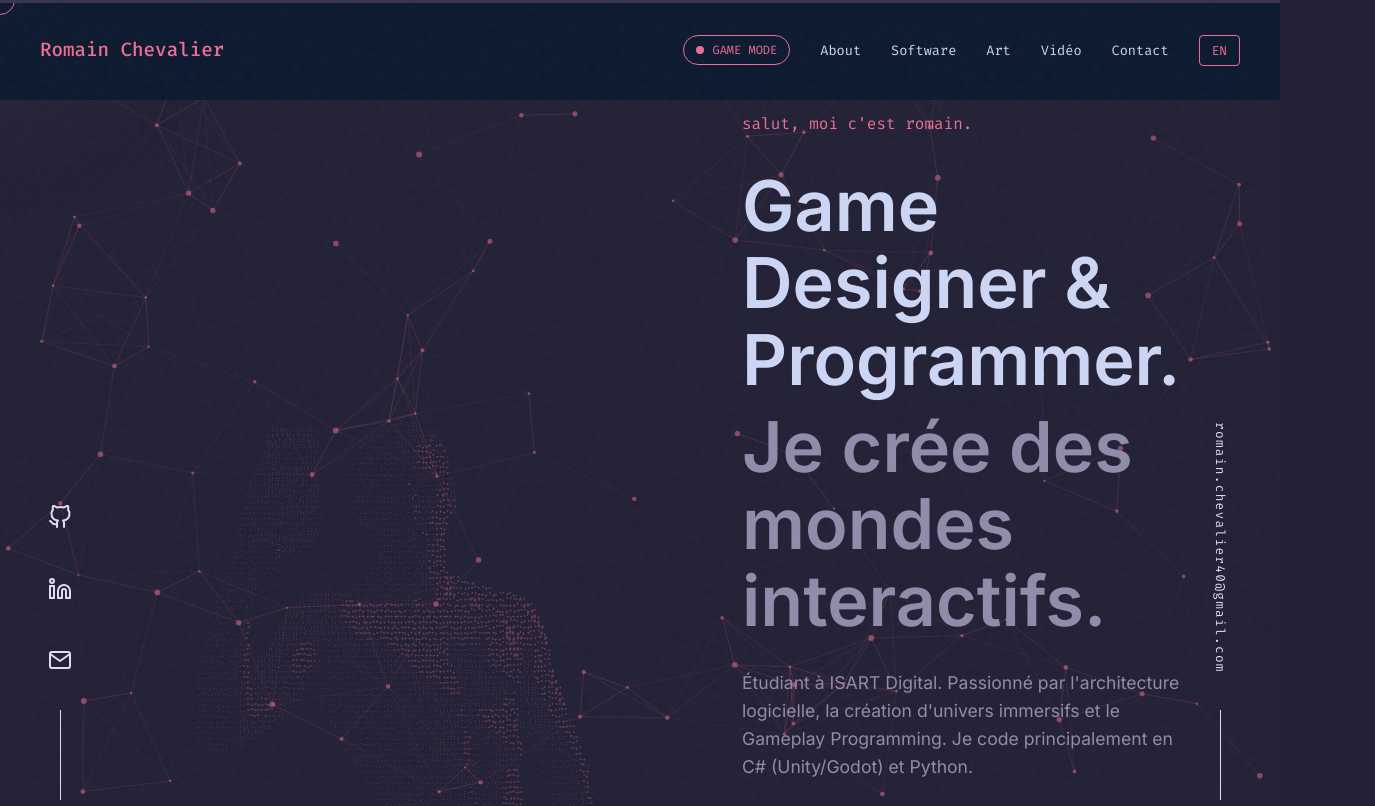
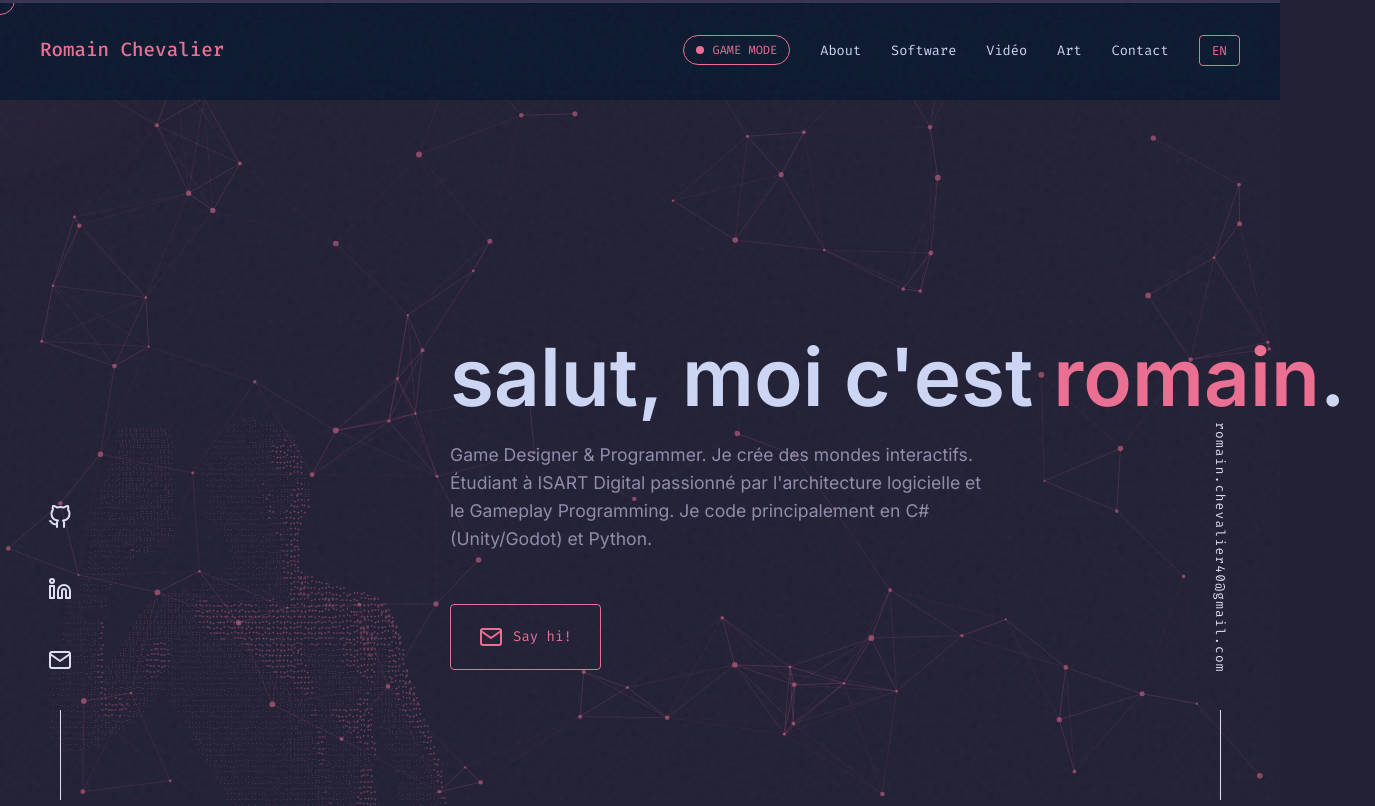
Before and after one commit to crocs-rouges/portfolio, a website: page index.html in a window 1280 px wide. Shown: the top 806 px of the page, 1375 px wide, since content can reach past the window. Drawn offline with nearby package versions, Linux system fonts and the light colour scheme; animation ran at ten frames a second.

Commit message:
adding writting head on the main page and switching place between art and video galery Refactor hero section layout and simplify translation structure
- Merge hero intro, title, and subtitle into single title with inline name highlight
- Consolidate hero description into single merged text block
- Update translation keys to support new hero structure (hero_intro_start, hero_intro_name, hero_intro_end, hero_desc_merged)
- Reorder navigation sections (Video moved before Art)
- Adjust matrix decode effect to target .hero-text container instead of individual element classes
- Add cursor blink animation to hero title
- Update hero typography with improved font sizing and spacing
- Maintain bilingual support (FR/EN) with new translation structure

```diff
--- a/CSS/style.css
+++ b/CSS/style.css
@@ -355,24 +355,48 @@ section {
     flex: 1;
 }
 
-.hero-intro {
-    color: var(--green);
-    font-family: var(--font-mono);
-    margin-bottom: 30px;
+.hero-title {
+    color: var(--lightest-slate);
+    font-size: clamp(40px, 8vw, 80px);
+    line-height: 1.1;
+    margin-bottom: 20px;
+    font-weight: 600;
 }
 
-.hero-title {
-    color: var(--lightest-slate);
-    font-size: clamp(40px, 8vw, 70px);
-    line-height: 1.1;
-    margin-bottom: 10px;
+.hero-title .highlight {
+    color: var(--green);
+}
+
+.hero-title::after {
+    content: '';
+    display: inline-block;
+    width: 6px;
+    height: 1em;
+    background-color: var(--green);
+    vertical-align: -0.05em;
+    margin-left: 5px;
+    animation: blinkCursor 1.2s step-end infinite;
+}
+
+@keyframes blinkCursor {
+    0%, 100% { opacity: 1; }
+    50% { opacity: 0; }
 }
 
 .hero-subtitle {
     color: var(--slate);
-    font-size: clamp(40px, 8vw, 70px);
-    line-height: 1.1;
+    font-size: clamp(20px, 4vw, 35px);
+    line-height: 1.2;
+    margin-bottom: 15px;
+    font-weight: 500;
+}
+
+.hero-desc-subtitle {
+    color: var(--slate);
+    font-size: clamp(16px, 3vw, 22px);
+    line-height: 1.4;
     margin-bottom: 30px;
+    font-weight: 400;
 }
 
 .hero-description {
--- a/index.html
+++ b/index.html
@@ -31,7 +31,11 @@
                 <a href="#" class="logo">Romain Chevalier</a>
 
                 <div class="nav-right">
-                    <button id="game-mode-toggle" class="game-mode-btn" aria-label="Toggle Game Mode">
+                    <button
+                        id="game-mode-toggle"
+                        class="game-mode-btn"
+                        aria-label="Toggle Game Mode"
+                    >
                         <span class="game-dot"></span>
                         <span data-i18n="game_mode_btn">GAME MODE</span>
                     </button>
@@ -45,10 +49,10 @@
                                 >Software</a
                             >
                         </li>
-                        <li><a href="#art" data-i18n="nav_art">Art</a></li>
                         <li>
                             <a href="#video" data-i18n="nav_video">Video</a>
                         </li>
+                        <li><a href="#art" data-i18n="nav_art">Art</a></li>
                         <li>
                             <a href="#contact" data-i18n="nav_contact"
                                 >Contact</a
@@ -65,7 +69,13 @@
                     </button>
 
                     <!-- Mobile Menu Button -->
-                    <button class="mobile-menu-btn" id="mobile-menu-btn" aria-label="Menu" aria-expanded="false" aria-controls="nav-links">
+                    <button
+                        class="mobile-menu-btn"
+                        id="mobile-menu-btn"
+                        aria-label="Menu"
+                        aria-expanded="false"
+                        aria-controls="nav-links"
+                    >
                         <i data-feather="menu"></i>
                     </button>
                 </div>
@@ -126,29 +136,31 @@
                         ></canvas>
                     </div>
                     <div class="hero-text">
-                        <p class="hero-intro" data-i18n="hero_intro">
-                            hi, romain here.
-                        </p>
-                        <h1 class="hero-title" data-i18n="hero_title">
-                            Game Designer & Programmer.
+                        <h1 class="hero-title" style="white-space: nowrap">
+                            <span data-i18n="hero_intro_start">hi, </span
+                            ><span class="highlight" data-i18n="hero_intro_name"
+                                >romain</span
+                            ><span data-i18n="hero_intro_end"> here.</span>
                         </h1>
-                        <h2 class="hero-subtitle" data-i18n="hero_subtitle">
-                            I build interactive digital worlds.
-                        </h2>
                         <p
                             class="hero-description"
-                            data-i18n="hero_desc_minimal"
+                            data-i18n="hero_desc_merged"
                         >
-                            Étudiant à ISART Digital. Passionné par
-                            l'architecture logicielle, la création d'univers
-                            immersifs et le Gameplay Programming. Je code
-                            principalement en C# (Unity/Godot) et Python.
+                            Game Designer & Programmer. Je crée des mondes
+                            interactifs. Étudiant à ISART Digital passionné par
+                            l'architecture logicielle et le Gameplay
+                            Programming. Je code principalement en C# et Python.
                         </p>
                         <a
                             href="mailto:romain.chevalier40@gmail.com"
-                            class="btn-primary"
+                            class="btn-primary interactive"
+                            style="
+                                display: inline-flex;
+                                align-items: center;
+                                gap: 10px;
+                            "
                         >
-                            <i data-feather="mail" class="icon-small"></i>
+                            <i data-feather="mail"></i>
                             <span data-i18n="btn_say_hi">Say hi!</span>
                         </a>
                     </div>
@@ -574,6 +586,99 @@
                 </div>
             </section>
 
+            <!-- VIDEO GALLERY -->
+            <section class="section" id="video">
+                <h2 class="numbered-heading reveal-up">
+                    <span class="slash">/</span>
+                    <span data-i18n="video_title">video gallery</span>
+                </h2>
+                <p
+                    style="
+                        margin-top: -20px;
+                        margin-bottom: 40px;
+                        color: var(--slate);
+                        font-size: 1.1rem;
+                        max-width: 600px;
+                    "
+                    data-i18n="video_desc"
+                >
+                    My video edits, motion design, and gameplay trailers.
+                </p>
+                <div class="video-grid stagger-container">
+                    <div
+                        class="video-card stagger-item"
+                        style="transition-delay: 0.1s"
+                        data-type="youtube"
+                        data-src="https://www.youtube.com/embed/oznwVu8Eul4?autoplay=1"
+                    >
+                        <div
+                            class="video-placeholder"
+                            style="
+                                background-image: url(&quot;https://img.youtube.com/vi/oznwVu8Eul4/maxresdefault.jpg&quot;);
+                                background-size: cover;
+                                background-position: center;
+                            "
+                        >
+                            <i data-feather="play-circle"></i>
+                        </div>
+                        <div class="video-info">
+                            <h3 data-i18n="v_trailer1_title">
+                                Project Trailer 1
+                            </h3>
+                            <p data-i18n="v_trailer1_desc">
+                                Présentation du projet.
+                            </p>
+                        </div>
+                    </div>
+                    <div
+                        class="video-card stagger-item"
+                        style="transition-delay: 0.2s"
+                        data-type="youtube"
+                        data-src="https://www.youtube.com/embed/stYrd2LLf94?autoplay=1"
+                    >
+                        <div
+                            class="video-placeholder"
+                            style="
+                                background-image: url(&quot;https://img.youtube.com/vi/stYrd2LLf94/maxresdefault.jpg&quot;);
+                                background-size: cover;
+                                background-position: center;
+                            "
+                        >
+                            <i data-feather="play-circle"></i>
+                        </div>
+                        <div class="video-info">
+                            <h3 data-i18n="v_trailer2_title">
+                                Project Trailer 2
+                            </h3>
+                            <p data-i18n="v_trailer2_desc">Gameplay footage.</p>
+                        </div>
+                    </div>
+                    <div
+                        class="video-card stagger-item"
+                        style="transition-delay: 0.3s"
+                        data-type="youtube"
+                        data-src="https://www.youtube.com/embed/PX2R_gI4D14?autoplay=1"
+                    >
+                        <div
+                            class="video-placeholder"
+                            style="
+                                background-image: url(&quot;https://img.youtube.com/vi/PX2R_gI4D14/maxresdefault.jpg&quot;);
+                                background-size: cover;
+                                background-position: center;
+                            "
+                        >
+                            <i data-feather="play-circle"></i>
+                        </div>
+                        <div class="video-info">
+                            <h3 data-i18n="v_shmup_title">SHMUP Walkthrough</h3>
+                            <p data-i18n="v_shmup_desc">
+                                Aperçu complet du gameplay de Aegis Overdrive.
+                            </p>
+                        </div>
+                    </div>
+                </div>
+            </section>
+
             <!-- ART GALLERY -->
             <section class="section" id="art">
                 <h2 class="numbered-heading reveal-up">
@@ -746,99 +851,6 @@
                 </div>
             </section>
 
-            <!-- VIDEO GALLERY -->
-            <section class="section" id="video">
-                <h2 class="numbered-heading reveal-up">
-                    <span class="slash">/</span>
-                    <span data-i18n="video_title">video gallery</span>
-                </h2>
-                <p
-                    style="
-                        margin-top: -20px;
-                        margin-bottom: 40px;
-                        color: var(--slate);
-                        font-size: 1.1rem;
-                        max-width: 600px;
-                    "
-                    data-i18n="video_desc"
-                >
-                    My video edits, motion design, and gameplay trailers.
-                </p>
-                <div class="video-grid stagger-container">
-                    <div
-                        class="video-card stagger-item"
-                        style="transition-delay: 0.1s"
-                        data-type="youtube"
-                        data-src="https://www.youtube.com/embed/oznwVu8Eul4?autoplay=1"
-                    >
-                        <div
-                            class="video-placeholder"
-                            style="
-                                background-image: url(&quot;https://img.youtube.com/vi/oznwVu8Eul4/maxresdefault.jpg&quot;);
-                                background-size: cover;
-                                background-position: center;
-                            "
-                        >
-                            <i data-feather="play-circle"></i>
-                        </div>
-                        <div class="video-info">
-                            <h3 data-i18n="v_trailer1_title">
-                                Project Trailer 1
-                            </h3>
-                            <p data-i18n="v_trailer1_desc">
-                                Présentation du projet.
-                            </p>
-                        </div>
-                    </div>
-                    <div
-                        class="video-card stagger-item"
-                        style="transition-delay: 0.2s"
-                        data-type="youtube"
-                        data-src="https://www.youtube.com/embed/stYrd2LLf94?autoplay=1"
-                    >
-                        <div
-                            class="video-placeholder"
-                            style="
-                                background-image: url(&quot;https://img.youtube.com/vi/stYrd2LLf94/maxresdefault.jpg&quot;);
-                                background-size: cover;
-                                background-position: center;
-                            "
-                        >
-                            <i data-feather="play-circle"></i>
-                        </div>
-                        <div class="video-info">
-                            <h3 data-i18n="v_trailer2_title">
-                                Project Trailer 2
-                            </h3>
-                            <p data-i18n="v_trailer2_desc">Gameplay footage.</p>
-                        </div>
-                    </div>
-                    <div
-                        class="video-card stagger-item"
-                        style="transition-delay: 0.3s"
-                        data-type="youtube"
-                        data-src="https://www.youtube.com/embed/PX2R_gI4D14?autoplay=1"
-                    >
-                        <div
-                            class="video-placeholder"
-                            style="
-                                background-image: url(&quot;https://img.youtube.com/vi/PX2R_gI4D14/maxresdefault.jpg&quot;);
-                                background-size: cover;
-                                background-position: center;
-                            "
-                        >
-                            <i data-feather="play-circle"></i>
-                        </div>
-                        <div class="video-info">
-                            <h3 data-i18n="v_shmup_title">SHMUP Walkthrough</h3>
-                            <p data-i18n="v_shmup_desc">
-                                Aperçu complet du gameplay de Aegis Overdrive.
-                            </p>
-                        </div>
-                    </div>
-                </div>
-            </section>
-
             <section
                 class="section reveal-up"
                 id="contact"
--- a/js/script.js
+++ b/js/script.js
@@ -10,10 +10,10 @@ const translations = {
         nav_contact: "Contact",
         game_mode_btn: "GAME MODE",
 
-        hero_intro: "salut, moi c'est romain.",
-        hero_title: "Game Designer & Programmer.",
-        hero_subtitle: "Je crée des mondes interactifs.",
-        hero_desc_minimal: "Étudiant à ISART Digital. Passionné par l'architecture logicielle, la création d'univers immersifs et le Gameplay Programming. Je code principalement en C# (Unity/Godot) et Python.",
+        hero_intro_start: "salut, moi c'est ",
+        hero_intro_name: "romain",
+        hero_intro_end: ".",
+        hero_desc_merged: "Game Designer & Programmer. Je crée des mondes interactifs. Étudiant à ISART Digital passionné par l'architecture logicielle et le Gameplay Programming. Je code principalement en C# (Unity/Godot) et Python.",
         btn_say_hi: "Say hi!",
 
         about_title: "about me",
@@ -77,10 +77,10 @@ const translations = {
         nav_contact: "Contact",
         game_mode_btn: "GAME MODE",
 
-        hero_intro: "hi, romain here.",
-        hero_title: "Game Designer & Programmer.",
-        hero_subtitle: "I build interactive digital worlds.",
-        hero_desc_minimal: "Student at ISART Digital. Passionate about software architecture, creating immersive worlds, and Gameplay Programming. I mainly code in C# (Unity/Godot) and Python.",
+        hero_intro_start: "hi, ",
+        hero_intro_name: "romain",
+        hero_intro_end: " here.",
+        hero_desc_merged: "Game Designer & Programmer. I build interactive digital worlds. Student at ISART Digital passionate about software architecture and Gameplay Programming. I mainly code in C# (Unity/Godot) and Python.",
         btn_say_hi: "Say hi!",
 
         about_title: "about me",
@@ -359,11 +359,8 @@ document.addEventListener('DOMContentLoaded', () => {
     let currentLang = localStorage.getItem('lang') || 'fr';
 
     function applyMatrixDecodeEffect(element, finalString) {
-        // Only run if it's a hero element
-        if (!element.classList.contains('hero-intro') &&
-            !element.classList.contains('hero-title') &&
-            !element.classList.contains('hero-subtitle') &&
-            !element.classList.contains('hero-description')) {
+        // Only run if it's inside the hero-text
+        if (!element.closest('.hero-text')) {
             element.innerHTML = finalString;
             return;
         }
```
